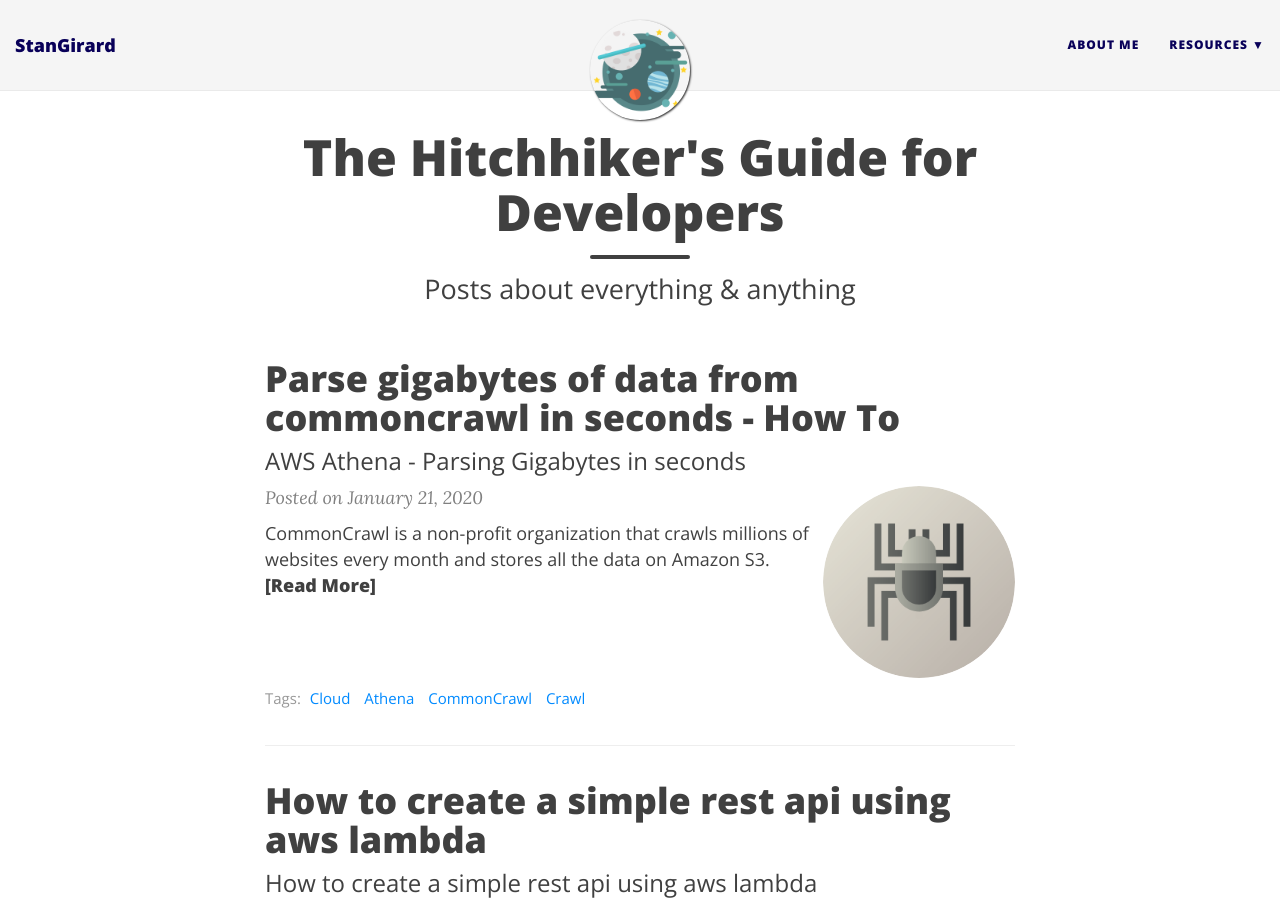
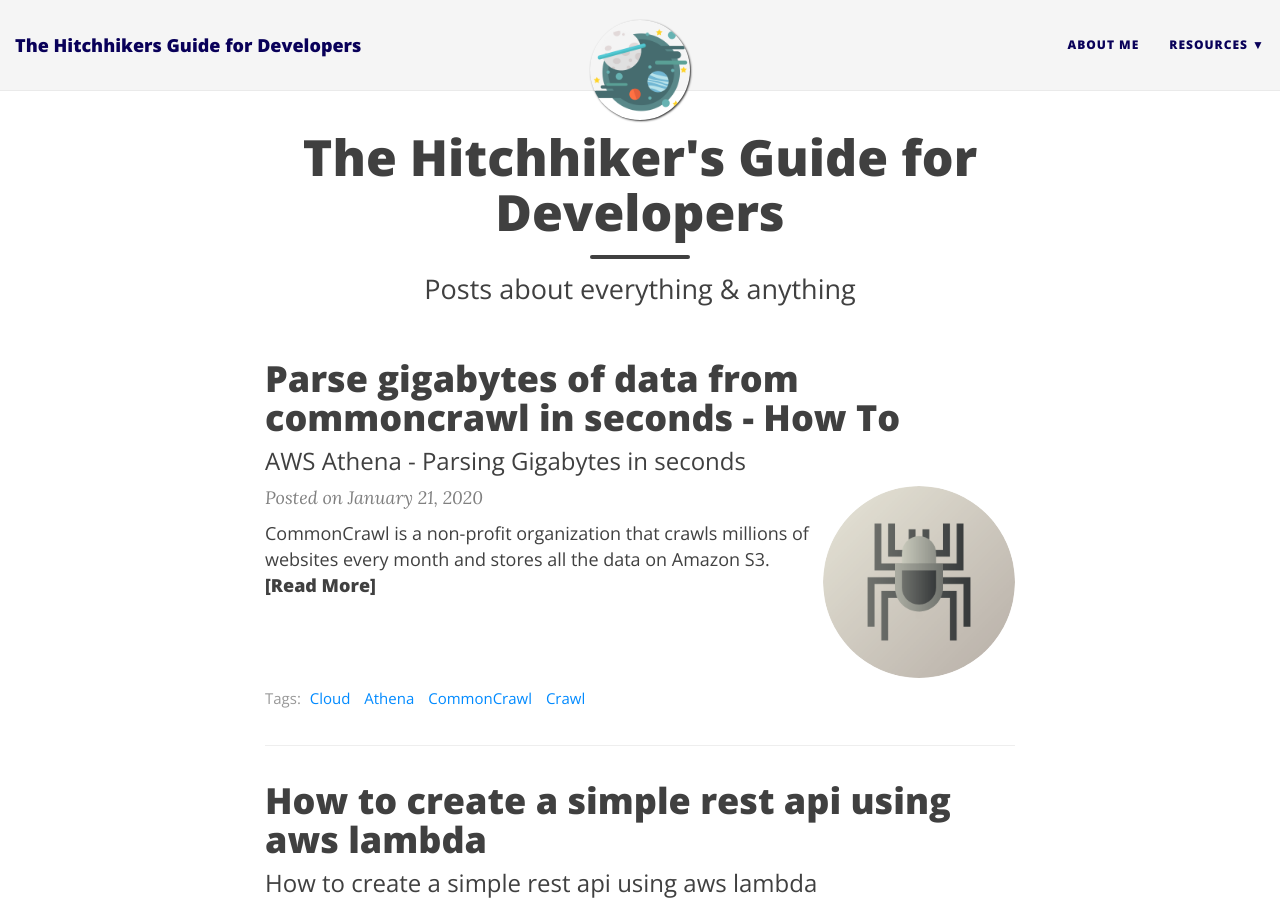
Before and after one commit to StanGirard/Primates-Jekyll, a Jekyll site: the page built from index.html, in a window 1280 px wide and 900 px high. Built offline with Jekyll 4.4.1, drawn with Linux system fonts in a browser that asks for light colours; nearby versions of some CDN libraries; the list of posts is cut into pages by our own code.

Commit message:
Update _config.yml

```diff
--- a/_config.yml
+++ b/_config.yml
@@ -1,7 +1,7 @@
 # --- General options --- #
 
 # Name of website
-title: StanGirard
+title: The Hitchhikers Guide for Developers
 
 # Short description of your site
 description: All there is to know about me
```
